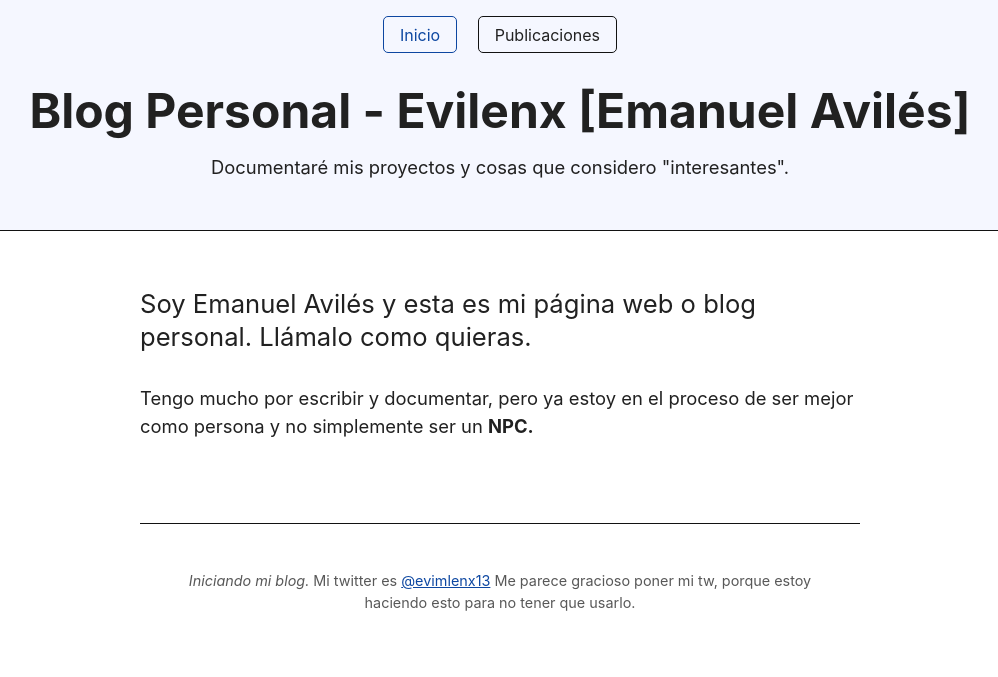
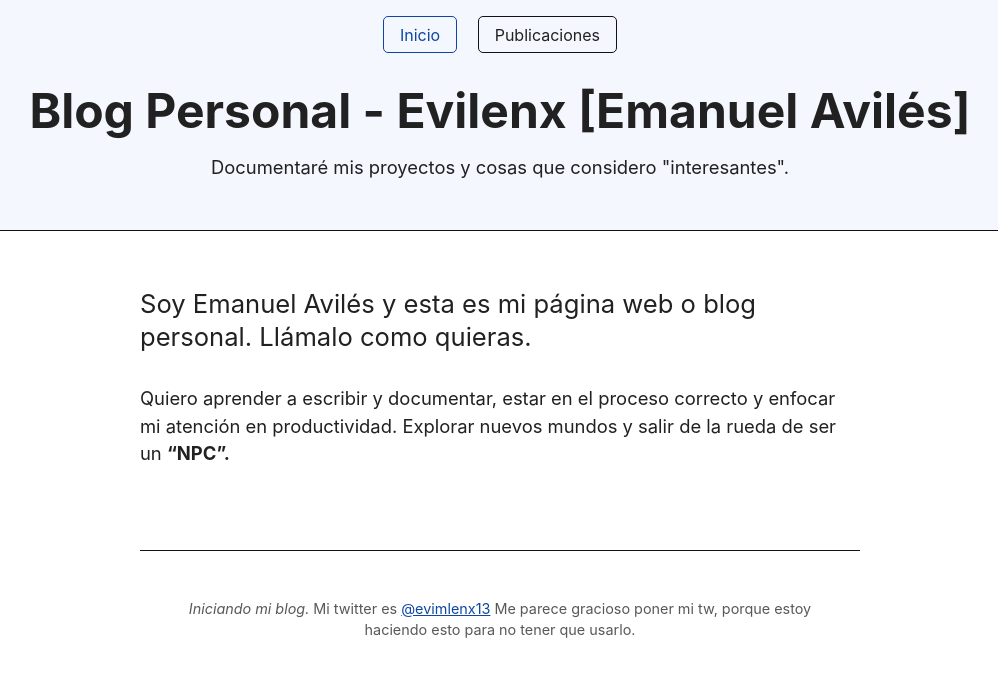
Before and after one commit to evilenx/BlogPersonal, a Jekyll site: the page built from index.md, in a window 1280 px wide. Shown: the top 677 px of the page, without its empty margins (140-1138 px from the left). Built offline with Jekyll 4.4.1, drawn with Linux system fonts in a browser that asks for light colours.

Commit message:
mejorando intro

```diff
--- a/index.md
+++ b/index.md
@@ -7,4 +7,4 @@ layout: default
 {: .large}
 Soy Emanuel Avilés y esta es mi página web o blog personal. Llámalo como quieras.
 
-Tengo mucho por escribir y documentar, pero ya estoy en el proceso de ser mejor como persona y no simplemente ser un **NPC.**
+Quiero aprender a escribir y documentar, estar en el proceso correcto y enfocar mi atención en productividad. Explorar nuevos mundos y salir de la rueda de ser un **"NPC".**
```
